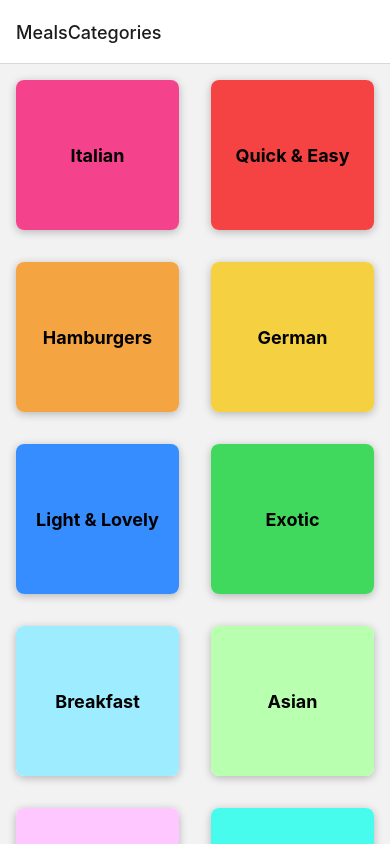
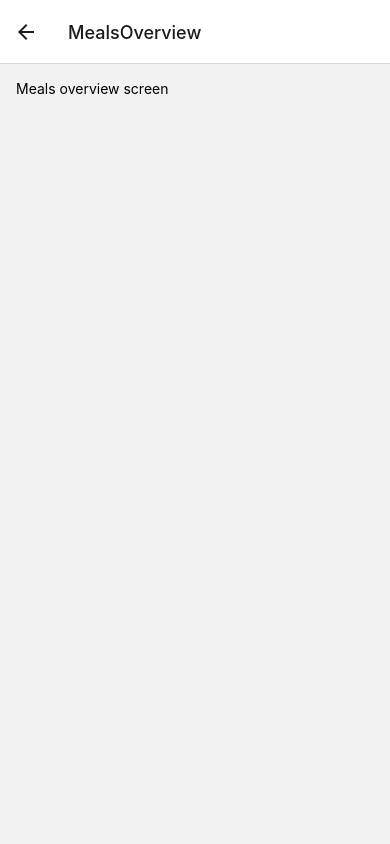
Before and after one commit to Uthaeus/react-native-meals-app, a React Native app: screen /MealsOverview in a window 390 px wide. Built offline with nearby package versions, Linux system fonts and the light colour scheme.

Commit message:
created individual mealoverviewscreen for items and added navigation to categoriesscreen for grid tile items

```diff
--- a/App.js
+++ b/App.js
@@ -4,6 +4,7 @@
 import { createNativeStackNavigator } from '@react-navigation/native-stack';
 
 import CategoriesScreen from "./screens/CategoriesScreen";
+import MealsOverviewScreen from "./screens/MealsOverviewScreen";
 
 const Stack = createNativeStackNavigator();
 
@@ -14,6 +15,7 @@
       <NavigationContainer>
         <Stack.Navigator>
           <Stack.Screen name='MealsCategories' component={CategoriesScreen} />
+          <Stack.Screen name='MealsOverview' component={MealsOverviewScreen} />
         </Stack.Navigator>
       </NavigationContainer>
     </>
--- a/components/CategoryGridTile.js
+++ b/components/CategoryGridTile.js
@@ -1,6 +1,6 @@
 import { View, Text, Pressable, StyleSheet, Platform } from "react-native";
 
-function CategoryGridTile({ title, color }) {
+function CategoryGridTile({ title, color, onPress }) {
   return (
     <View style={styles.gridItem}>
       <Pressable
@@ -9,6 +9,7 @@
           styles.button,
           pressed ? styles.buttonPressed : null,
         ]}
+        onPress={onPress}
       >
         <View style={[styles.innerContainer, { backgroundColor: color }]}>
           <Text style={styles.title}>{title}</Text>
--- a/screens/CategoriesScreen.js
+++ b/screens/CategoriesScreen.js
@@ -1,15 +1,31 @@
-import { FlatList } from 'react-native';
+import { FlatList } from "react-native";
 
-import { CATEGORIES } from '../data/dummy-data';
-import CategoryGridTile from '../components/CategoryGridTile';
+import { CATEGORIES } from "../data/dummy-data";
+import CategoryGridTile from "../components/CategoryGridTile";
 
-function renderCategoryItem(itemData) {
-    return <CategoryGridTile title={itemData.item.title} color={itemData.item.color} />
+function CategoriesScreen({ navigation }) {
+  function renderCategoryItem(itemData) {
+    function pressHandler() {
+        navigation.navigate('MealsOverview');
+    }
+
+    return (
+      <CategoryGridTile
+        title={itemData.item.title}
+        color={itemData.item.color}
+        onPress={pressHandler}
+      />
+    );
+  }
+
+  return (
+    <FlatList
+      data={CATEGORIES}
+      keyExtractor={(item) => item.id}
+      renderItem={renderCategoryItem}
+      numColumns={2}
+    />
+  );
 }
 
-function CategoriesScreen() {
-    return <FlatList data={CATEGORIES} keyExtractor={(item) => item.id} renderItem={renderCategoryItem} numColumns={2} />
-}
-
-
 export default CategoriesScreen;
--- /dev/null
+++ b/screens/MealsOverviewScreen.js
@@ -0,0 +1,20 @@
+import { View, Text, StyleSheet } from "react-native";
+
+import { MEALS } from "../data/dummy-data";
+
+function MealsOverviewScreen() {
+    return (
+        <View style={styles.container}>
+            <Text>Meals overview screen</Text>
+        </View>
+    );
+}
+
+export default MealsOverviewScreen;
+
+const styles = StyleSheet.create({
+    container: {
+        flex: 1,
+        padding: 16,
+    }
+});
```
